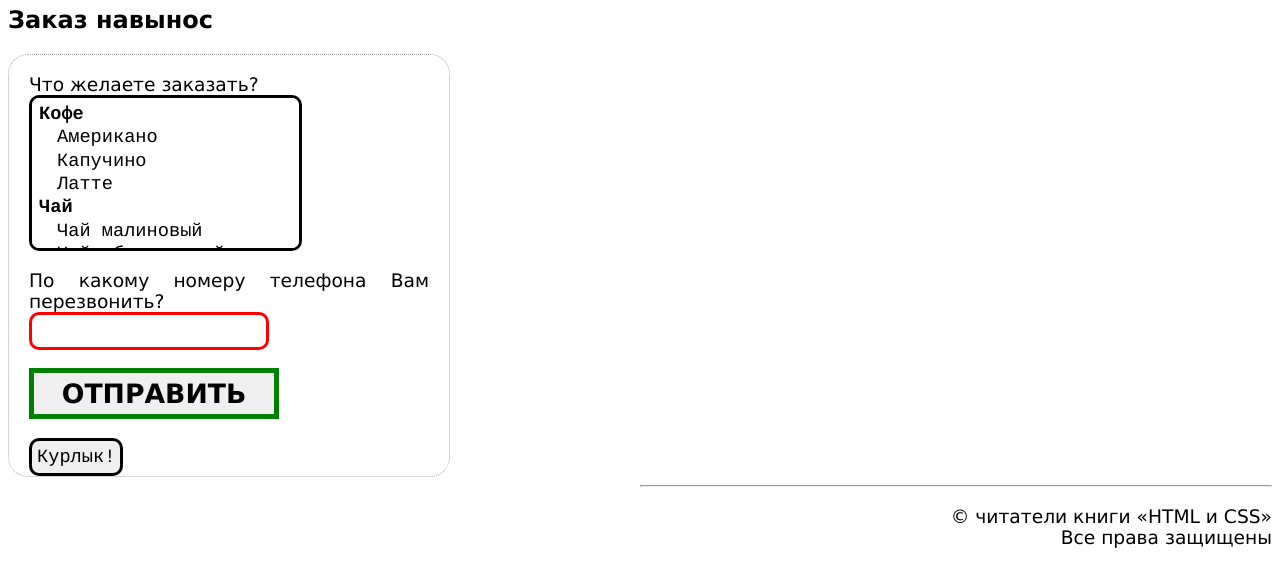
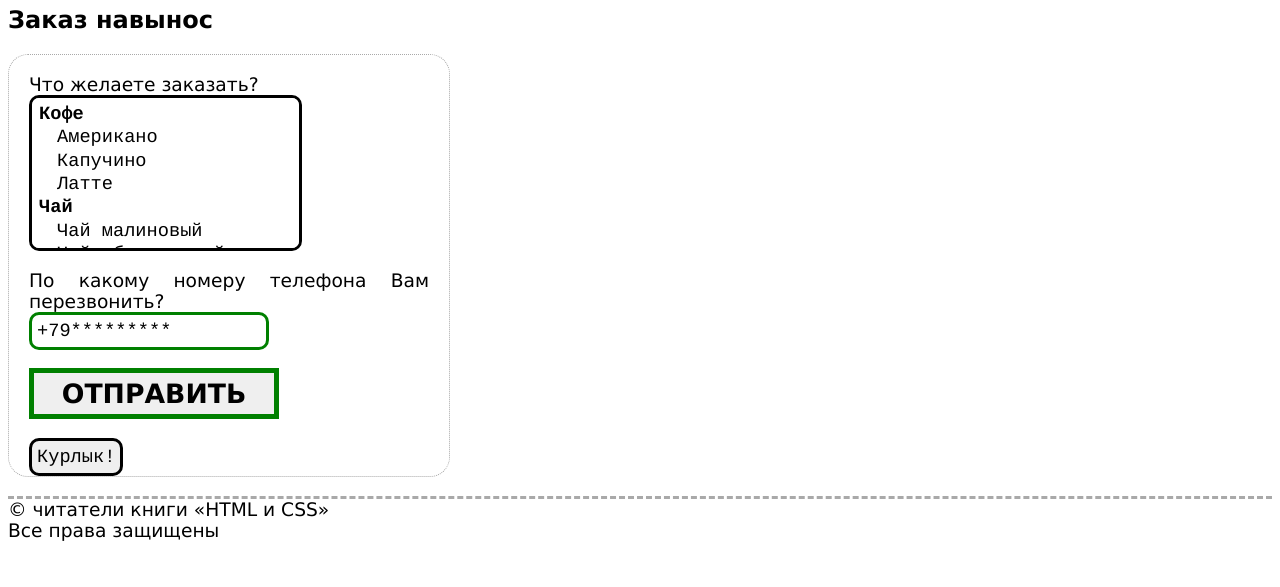
Before and after one commit to evgeshencia/site_coffee_shop, a plain HTML site: page pages/takeaway.html in a window 1280 px wide. Shown: the part 101-688 px from the top of the page. Drawn offline with Linux system fonts and the light colour scheme.

Commit message:
Update takeaway.html

```diff
--- a/pages/takeaway.html
+++ b/pages/takeaway.html
@@ -47,15 +47,14 @@
                     </optgroup>
                 </select></p>
                 <p><lable for="phone">По какому номеру телефона Вам перезвонить?</lable><br>
-                <input type="text" name="phone" id="phone"
+                <input type="text" name="phone" id="phone" value="+79*********"
                 required></p>
                 <p><input type="submit" value="Отправить"></p>
                 <input type="button" value="Курлык!">
             </form>
         </main>
-        <footer>
-            <hr>
-            <p>&copy; читатели книги &laquo;HTML и CSS&raquo;<br>Все права защищены</p>
+        <footer">
+            <p class="bottom">&copy; читатели книги &laquo;HTML и CSS&raquo;<br>Все права защищены</p>
         </footer>
     </body>
 </html>
```
